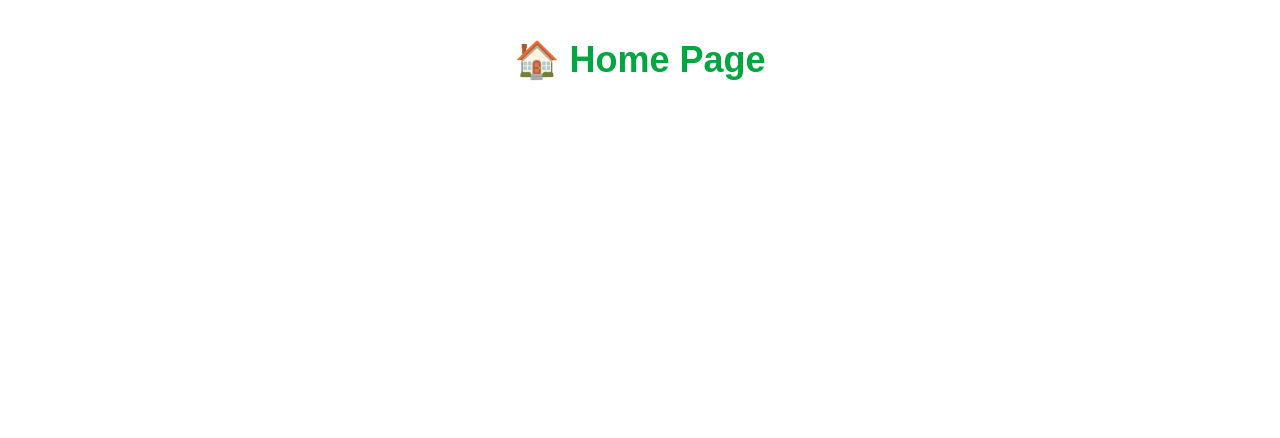
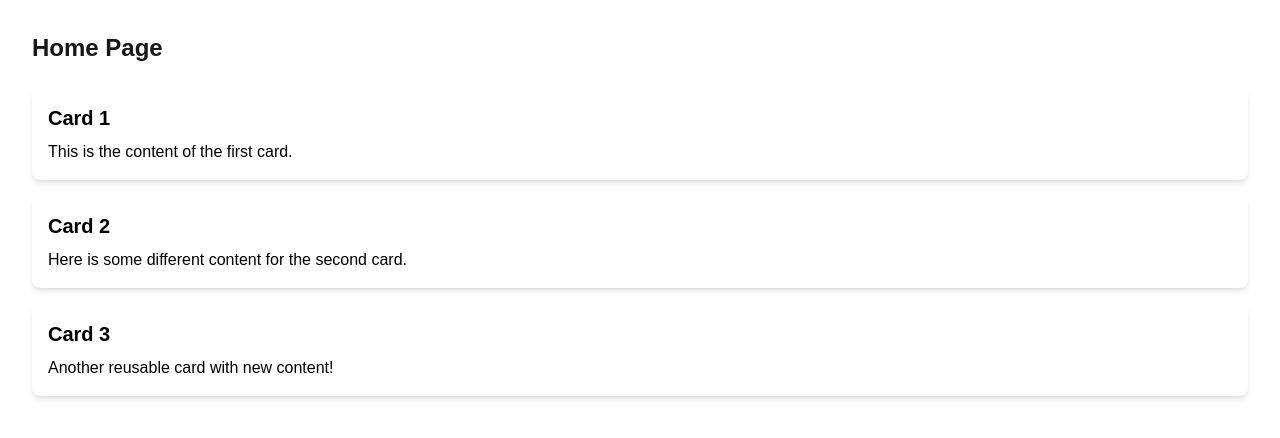
Before and after one commit to BeSomi22/alx-project-0x02-setup, a Next.js app in the folder alx-project-0x02/: page /home in a window 1280 px wide. Shown: the top 438 px of the page. Built offline with nearby package versions, Linux system fonts and the light colour scheme.

Commit message:
Card Component

```diff
--- /dev/null
+++ b/alx-project-0x02/components/common/Card.tsx
@@ -0,0 +1,13 @@
+import React from 'react';
+import { CardProps } from '../../interfaces';
+
+const Card: React.FC<CardProps> = ({ title, content }) => {
+  return (
+    <div className="bg-white text-black shadow-md rounded-lg p-4 mb-4">
+      <h2 className="text-xl font-bold mb-2">{title}</h2>
+      <p>{content}</p>
+    </div>
+  );
+};
+
+export default Card;
--- a/alx-project-0x02/interfaces/index.ts
+++ b/alx-project-0x02/interfaces/index.ts
@@ -4,3 +4,7 @@ export interface User {
   name: string;
   email: string;
 }
+export interface CardProps {
+  title: string;
+  content: string;
+}
--- a/alx-project-0x02/pages/home.tsx
+++ b/alx-project-0x02/pages/home.tsx
@@ -1,7 +1,15 @@
-export default function HomePage() {
+import React from 'react';
+import Card from '../components/common/Card';
+
+const HomePage: React.FC = () => {
   return (
-    <main className="p-10 text-center">
-      <h1 className="text-4xl font-bold text-green-600">🏠 Home Page</h1>
-    </main>
+    <div className="p-8">
+      <h1 className="text-2xl font-bold mb-6">Home Page</h1>
+      <Card title="Card 1" content="This is the content of the first card." />
+      <Card title="Card 2" content="Here is some different content for the second card." />
+      <Card title="Card 3" content="Another reusable card with new content!" />
+    </div>
   );
-}
+};
+
+export default HomePage;
```
